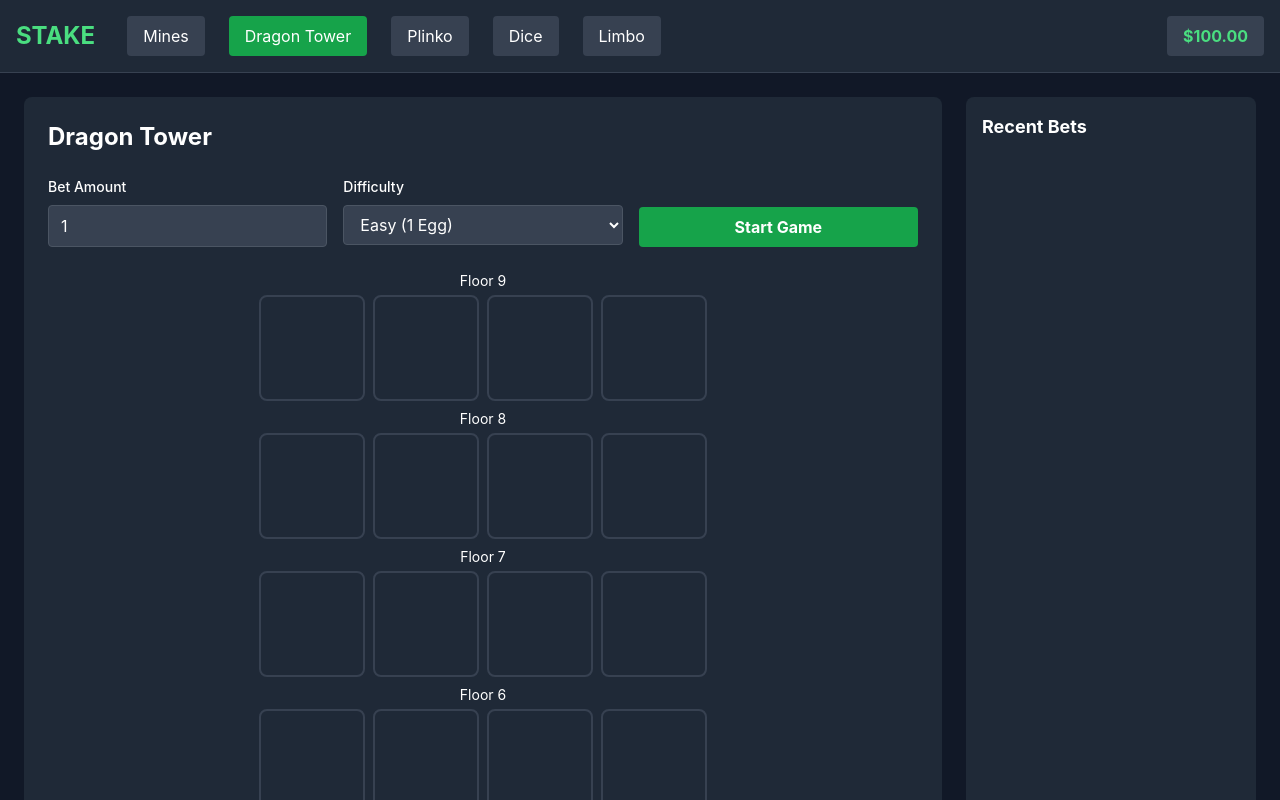
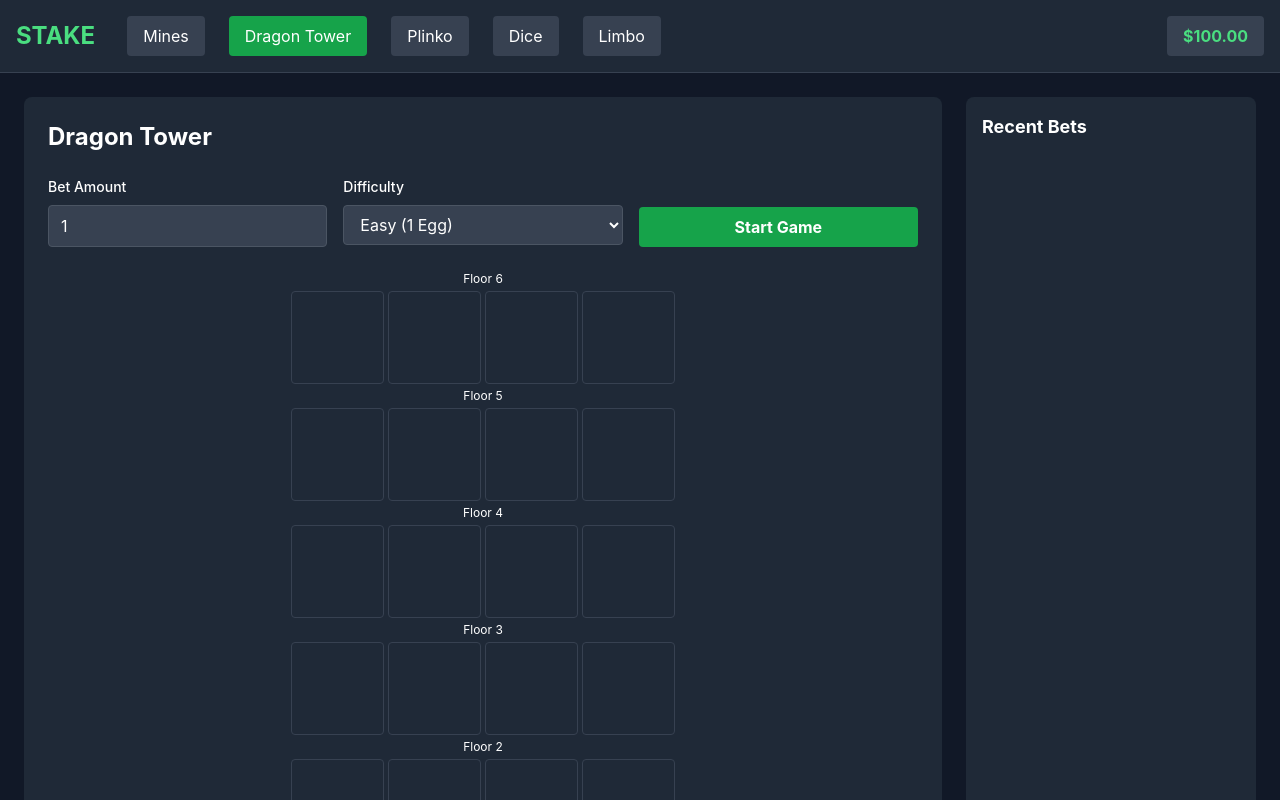
Before and after one commit to sdnwrd/stakerep, a React (Create React App) app: page / in a window 1280 px wide. Both pictures are taken after a click on the button "Dragon Tower". Shown: the top 800 px of the page. Built offline with nearby package versions, Linux system fonts and the light colour scheme.

Commit message:
Add files via upload

```diff
--- a/src/App.js
+++ b/src/App.js
@@ -113,7 +113,7 @@ function App() {
   );
 }
 
-// Mines Game Component
+// Mines Game Component - FIXED MULTIPLIER CALCULATION
 function MinesGame({ balance, updateBalance, addToHistory }) {
   const [betAmount, setBetAmount] = React.useState(1.00);
   const [mineCount, setMineCount] = React.useState(3);
@@ -163,9 +163,9 @@ function MinesGame({ balance, updateBalance, addToHistory }) {
       const newGemsFound = gemsFound + 1;
       setGemsFound(newGemsFound);
 
-      // Calculate multiplier based on gems found and mines
+      // FIXED: Calculate multiplier properly
       const safeSpots = 25 - mineCount;
-      const multiplier = calculateMinesMultiplier(newGemsFound, mineCount, safeSpots);
+      const multiplier = calculateMinesMultiplier(newGemsFound, mineCount);
       setCurrentMultiplier(multiplier);
 
       setGameBoard(prev => {
@@ -187,12 +187,19 @@ function MinesGame({ balance, updateBalance, addToHistory }) {
     addToHistory('mines', betAmount, currentMultiplier, profit);
   };
 
-  const calculateMinesMultiplier = (gems, mines, safeSpots) => {
+  // FIXED: Proper mines multiplier calculation
+  const calculateMinesMultiplier = (gemsRevealed, mines) => {
+    const totalCells = 25;
+    const safeCells = totalCells - mines;
     let multiplier = 1;
-    for (let i = 0; i < gems; i++) {
-      multiplier *= (safeSpots - i) / (25 - mines - i);
+
+    for (let i = 0; i < gemsRevealed; i++) {
+      multiplier *= (safeCells - i) / (totalCells - mines - i);
     }
-    return multiplier;
+
+    // Apply house edge and ensure reasonable multipliers
+    const houseEdge = 0.99;
+    return Math.max(1.01, multiplier * houseEdge);
   };
 
   return (
@@ -289,7 +296,7 @@ function MinesGame({ balance, updateBalance, addToHistory }) {
   );
 }
 
-// Dragon Tower Game Component
+// Dragon Tower Game Component - FIXED VISUAL FEEDBACK AND SIZE
 function DragonGame({ balance, updateBalance, addToHistory }) {
   const [betAmount, setBetAmount] = React.useState(1.00);
   const [difficulty, setDifficulty] = React.useState('easy');
@@ -297,6 +304,8 @@ function DragonGame({ balance, updateBalance, addToHistory }) {
   const [currentFloor, setCurrentFloor] = React.useState(0);
   const [gameBoard, setGameBoard] = React.useState([]);
   const [currentMultiplier, setCurrentMultiplier] = React.useState(1);
+  const [revealedDoors, setRevealedDoors] = React.useState([]);
+  const [gameOver, setGameOver] = React.useState(false);
 
   const difficultySettings = {
     easy: { eggs: 1, multiplier: 1.5 },
@@ -308,7 +317,7 @@ function DragonGame({ balance, updateBalance, addToHistory }) {
     if (betAmount < 0.10 || betAmount > balance) return;
 
     const floors = [];
-    for (let i = 0; i < 9; i++) {
+    for (let i = 0; i < 6; i++) { // REDUCED from 9 to 6 floors
       const floor = Array(4).fill('safe');
       const eggCount = difficultySettings[difficulty].eggs;
 
@@ -328,23 +337,30 @@ function DragonGame({ balance, updateBalance, addToHistory }) {
     setCurrentFloor(0);
     setGameActive(true);
     setCurrentMultiplier(1);
+    setRevealedDoors([]);
+    setGameOver(false);
     updateBalance(-betAmount);
   };
 
   const selectDoor = (doorIndex) => {
-    if (!gameActive) return;
+    if (!gameActive || gameOver) return;
+
+    const floorKey = `${currentFloor}-${doorIndex}`;
+    const newRevealed = [...revealedDoors, floorKey];
+    setRevealedDoors(newRevealed);
 
     const currentFloorData = gameBoard[currentFloor];
     if (currentFloorData[doorIndex] === 'egg') {
       // Hit egg - game over
       setGameActive(false);
+      setGameOver(true);
       addToHistory('dragon', betAmount, 0, -betAmount);
     } else {
       // Safe door
       const newMultiplier = currentMultiplier * difficultySettings[difficulty].multiplier;
       setCurrentMultiplier(newMultiplier);
 
-      if (currentFloor === 8) {
+      if (currentFloor === 5) { // CHANGED from 8 to 5
         // Reached top - auto cash out
         const payout = betAmount * newMultiplier;
         const profit = payout - betAmount;
@@ -426,7 +442,7 @@ function DragonGame({ balance, updateBalance, addToHistory }) {
       {gameActive && (
         <div className="mb-4 text-center">
           <div className="text-lg">
-            Floor: {currentFloor + 1}/9 | Multiplier: <span className="text-green-400 font-bold">{currentMultiplier.toFixed(2)}x</span>
+            Floor: {currentFloor + 1}/6 | Multiplier: <span className="text-green-400 font-bold">{currentMultiplier.toFixed(2)}x</span>
           </div>
           <div className="text-sm text-gray-400">
             Potential Payout: ${(betAmount * currentMultiplier).toFixed(2)}
@@ -434,30 +450,44 @@ function DragonGame({ balance, updateBalance, addToHistory }) {
         </div>
       )}
 
-      {/* Game Tower */}
-      <div className="max-w-md mx-auto">
-        {Array.from({length: 9}, (_, floorIndex) => (
-          <div key={floorIndex} className={`mb-2 ${8 - floorIndex === currentFloor ? 'ring-2 ring-green-400' : ''}`}>
-            <div className="text-center text-sm mb-1">Floor {9 - floorIndex}</div>
-            <div className="grid grid-cols-4 gap-2">
-              {Array.from({length: 4}, (_, doorIndex) => (
+      {/* Game Tower - SMALLER SIZE */}
+      <div className="max-w-sm mx-auto">
+        {Array.from({length: 6}, (_, floorIndex) => (
+          <div key={floorIndex} className={`mb-1 ${5 - floorIndex === currentFloor ? 'ring-2 ring-green-400' : ''}`}>
+            <div className="text-center text-xs mb-1">Floor {6 - floorIndex}</div>
+            <div className="grid grid-cols-4 gap-1">
+              {Array.from({length: 4}, (_, doorIndex) => {
+                const floorKey = `${5 - floorIndex}-${doorIndex}`;
+                const isRevealed = revealedDoors.includes(floorKey);
+                const isCurrentFloor = 5 - floorIndex === currentFloor;
+                const isPastFloor = 5 - floorIndex < currentFloor;
+                const doorContent = gameBoard[5 - floorIndex] ? gameBoard[5 - floorIndex][doorIndex] : null;
+
+                return (
                   <button
                     key={doorIndex}
-                  onClick={() => 8 - floorIndex === currentFloor && selectDoor(doorIndex)}
-                  disabled={!gameActive || 8 - floorIndex !== currentFloor}
+                    onClick={() => isCurrentFloor && selectDoor(doorIndex)}
+                    disabled={!gameActive || !isCurrentFloor}
                     className={`
-                    aspect-square rounded-lg border-2 transition-all duration-200 text-xl
-                    ${8 - floorIndex === currentFloor && gameActive
+                      aspect-square rounded border text-sm transition-all duration-200
+                      ${isRevealed && doorContent === 'egg'
+                        ? 'bg-red-600 border-red-500'
+                        : isRevealed && doorContent === 'safe'
+                        ? 'bg-green-600 border-green-500'
+                        : isCurrentFloor && gameActive
                         ? 'bg-gray-700 border-gray-600 hover:bg-gray-600'
-                      : 8 - floorIndex > currentFloor
-                      ? 'bg-gray-800 border-gray-700'
-                      : 'bg-green-600 border-green-500'
+                        : isPastFloor
+                        ? 'bg-green-600 border-green-500'
+                        : 'bg-gray-800 border-gray-700'
                       }
                     `}
                   >
-                  {8 - floorIndex < currentFloor ? '🚪' : ''}
+                    {isRevealed && doorContent === 'egg' && '🥚'}
+                    {isRevealed && doorContent === 'safe' && '🚪'}
+                    {isPastFloor && !isRevealed && '🚪'}
                   </button>
-              ))}
+                );
+              })}
             </div>
           </div>
         ))}
@@ -466,12 +496,14 @@ function DragonGame({ balance, updateBalance, addToHistory }) {
   );
 }
 
-// Plinko Game Component
+// Plinko Game Component - FIXED BALL ANIMATION
 function PlinkoGame({ balance, updateBalance, addToHistory }) {
   const [betAmount, setBetAmount] = React.useState(1.00);
   const [rows, setRows] = React.useState(12);
   const [risk, setRisk] = React.useState('medium');
   const [isDropping, setIsDropping] = React.useState(false);
+  const [ballPosition, setBallPosition] = React.useState(null);
+  const [finalBucket, setFinalBucket] = React.useState(null);
 
   const riskMultipliers = {
     low: {
@@ -495,20 +527,44 @@ function PlinkoGame({ balance, updateBalance, addToHistory }) {
     if (betAmount < 0.10 || betAmount > balance || isDropping) return;
 
     setIsDropping(true);
+    setFinalBucket(null);
     updateBalance(-betAmount);
 
-    // Simulate ball drop
-    setTimeout(() => {
-      const multipliers = riskMultipliers[risk][rows];
-      const bucketIndex = Math.floor(Math.random() * multipliers.length);
-      const multiplier = multipliers[bucketIndex];
+    // FIXED: Animate ball drop with visual feedback
+    setBallPosition(0);
+
+    // Simulate ball bouncing through pegs
+    let currentPosition = Math.floor(riskMultipliers[risk][rows].length / 2);
+    let step = 0;
+
+    const animateStep = () => {
+      if (step < rows) {
+        // Random bounce left or right
+        const bounce = Math.random() < 0.5 ? -0.5 : 0.5;
+        currentPosition = Math.max(0, Math.min(riskMultipliers[risk][rows].length - 1, currentPosition + bounce));
+        setBallPosition(currentPosition);
+        step++;
+        setTimeout(animateStep, 150);
+      } else {
+        // Ball reached bottom
+        const bucketIndex = Math.floor(currentPosition);
+        const multiplier = riskMultipliers[risk][rows][bucketIndex];
         const payout = betAmount * multiplier;
         const profit = payout - betAmount;
 
+        setFinalBucket(bucketIndex);
         updateBalance(payout);
         addToHistory('plinko', betAmount, multiplier, profit);
+
+        setTimeout(() => {
           setIsDropping(false);
-    }, 2000);
+          setBallPosition(null);
+          setFinalBucket(null);
+        }, 1000);
+      }
+    };
+
+    setTimeout(animateStep, 200);
   };
 
   return (
@@ -571,8 +627,28 @@ function PlinkoGame({ balance, updateBalance, addToHistory }) {
 
       {/* Plinko Board Visualization */}
       <div className="max-w-2xl mx-auto">
-        <div className="text-center mb-4">
-          <div className={`inline-block w-4 h-4 rounded-full ${isDropping ? 'bg-yellow-400 animate-bounce' : 'bg-gray-600'}`}></div>
+        {/* Ball at top */}
+        <div className="text-center mb-4 relative h-8">
+          {ballPosition !== null && (
+            <div
+              className="absolute w-4 h-4 bg-yellow-400 rounded-full transition-all duration-150"
+              style={{
+                left: `${(ballPosition / (riskMultipliers[risk][rows].length - 1)) * 100}%`,
+                transform: 'translateX(-50%)'
+              }}
+            ></div>
+          )}
+        </div>
+
+        {/* Pegs visualization */}
+        <div className="mb-4 h-32 relative">
+          {Array.from({length: rows}, (_, row) => (
+            <div key={row} className="absolute w-full flex justify-center" style={{top: `${(row / rows) * 100}%`}}>
+              {Array.from({length: row + 3}, (_, peg) => (
+                <div key={peg} className="w-2 h-2 bg-gray-600 rounded-full mx-1"></div>
+              ))}
+            </div>
+          ))}
         </div>
 
         {/* Multiplier Display */}
@@ -580,7 +656,8 @@ function PlinkoGame({ balance, updateBalance, addToHistory }) {
           {riskMultipliers[risk][rows].map((multiplier, index) => (
             <div
               key={index}
-              className={`text-center p-2 rounded text-sm font-bold ${
+              className={`text-center p-2 rounded text-sm font-bold transition-all duration-300 ${
+                finalBucket === index ? 'ring-2 ring-yellow-400 scale-110' :
                 multiplier >= 10 ? 'bg-red-600' :
                 multiplier >= 2 ? 'bg-yellow-600' :
                 multiplier >= 1 ? 'bg-green-600' :
@@ -596,7 +673,7 @@ function PlinkoGame({ balance, updateBalance, addToHistory }) {
   );
 }
 
-// Dice Game Component
+// Dice Game Component (unchanged)
 function DiceGame({ balance, updateBalance, addToHistory }) {
   const [betAmount, setBetAmount] = React.useState(1.00);
   const [prediction, setPrediction] = React.useState(50);
@@ -738,7 +815,7 @@ function DiceGame({ balance, updateBalance, addToHistory }) {
   );
 }
 
-// Limbo Game Component
+// Limbo Game Component - FIXED SPEED
 function LimboGame({ balance, updateBalance, addToHistory }) {
   const [betAmount, setBetAmount] = React.useState(1.00);
   const [targetMultiplier, setTargetMultiplier] = React.useState(2.00);
@@ -760,12 +837,17 @@ function LimboGame({ balance, updateBalance, addToHistory }) {
     const crash = generateCrashPoint();
     setCrashPoint(crash);
 
-    // Animate multiplier increase
-    const interval = setInterval(() => {
-      setCurrentMultiplier(prev => {
-        const next = prev + 0.01;
-        if (next >= crash) {
-          clearInterval(interval);
+    // FIXED: Faster animation with variable speed
+    const startTime = Date.now();
+    const duration = Math.min(3000, crash * 500); // Max 3 seconds, scales with crash point
+
+    const animate = () => {
+      const elapsed = Date.now() - startTime;
+      const progress = elapsed / duration;
+
+      if (progress >= 1) {
+        // Game ended
+        setCurrentMultiplier(crash);
         setCrashed(true);
         setIsPlaying(false);
 
@@ -779,12 +861,15 @@ function LimboGame({ balance, updateBalance, addToHistory }) {
           // Player loses
           addToHistory('limbo', betAmount, 0, -betAmount);
         }
+      } else {
+        // Continue animation with exponential growth
+        const current = 1 + (crash - 1) * Math.pow(progress, 0.5);
+        setCurrentMultiplier(current);
+        requestAnimationFrame(animate);
+      }
+    };
 
-          return crash;
-        }
-        return next;
-      });
-    }, 50);
+    requestAnimationFrame(animate);
   };
 
   const generateCrashPoint = () => {
@@ -839,7 +924,7 @@ function LimboGame({ balance, updateBalance, addToHistory }) {
       {/* Game Display */}
       <div className="text-center">
         <div className="mb-6">
-          <div className={`text-6xl font-bold ${
+          <div className={`text-6xl font-bold transition-all duration-100 ${
             crashed
               ? targetMultiplier <= crashPoint
                 ? 'text-green-400'
```
Also changed, not shown: src/index.css (+10 -0 lines). Lines whose indentation alone changed are shown as unchanged.
